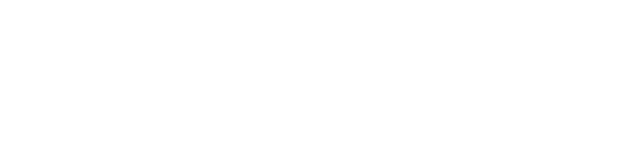
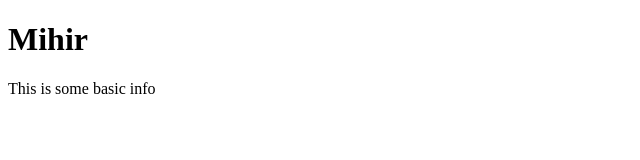
Before and after one commit to MihirDesh/Git-SIG, a plain HTML site: page index.html in a window 1280 px wide. Shown: the whole page, without its empty margins (0-640 px from the left). Drawn offline with Linux system fonts and the light colour scheme.

Commit message:
basic info added

```diff
--- a/index.html
+++ b/index.html
@@ -6,6 +6,7 @@
     <title>Document</title>
 </head>
 <body>
-
+    <h1>Mihir</h1>
+    <p>This is some basic info</p>
 </body>
 </html>
```
